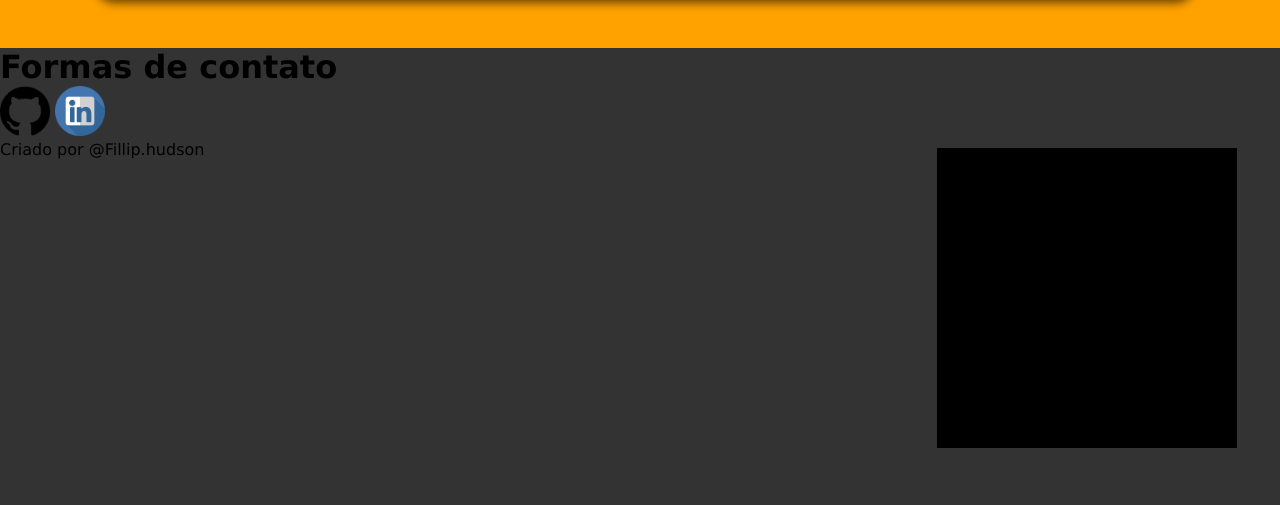
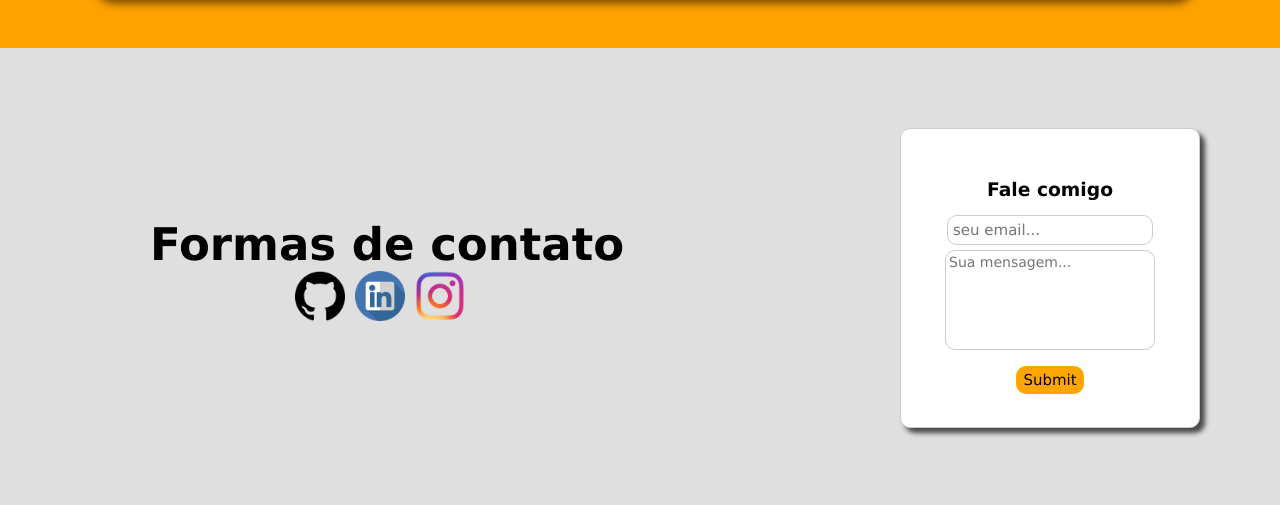
Before and after one commit to DevFillip/Site-Portfolio, a plain HTML site: page index.html in a window 1280 px wide. Shown: the part 1728-2233 px from the top of the page. Drawn offline with Linux system fonts and the light colour scheme.

Commit message:
html e css estrutural colocado

```diff
--- a/index.html
+++ b/index.html
@@ -90,19 +90,25 @@
     <div class="formas-contatos">
         <div class="formas-de-contato">
             <h1>Formas de contato</h1>
-            <img src="/imagens/github.png" alt="">
-            <img src="/imagens/linkedin.png" alt="">
-            <p>Criado por @Fillip.hudson</p>
+            <a href="https://github.com/DevFillip" target="_blank"><img src="/imagens/github.png" alt="" id="manipular"></a>
+            <a href="https://www.linkedin.com/in/fillip-hudson-8455b5235/" ><img src="/imagens/linkedin.png" alt=""></a>
+            <a href="https://www.instagram.com/fillip.hudson/" target="_blank"><img src="/imagens/instaicon.png" alt=""></a>
         </div>
 
         <div class="fale-comigo">
-
+            <h3>Fale comigo</h3>
+            <input type="email" placeholder="seu email...">
+            <textarea name="" id="" cols="30" rows="10" placeholder="Sua mensagem..."></textarea>
+            <br>
+            <input type="submit">
         </div>
 
 
     </div><!--formas-contatos - algumas maneiras de me contatarem e aqui vai estar o "footer" também, dizendo quem criou e etc.-->
 
-
+    <footer>
+        <p>Criado por @Fillip.hudson</p>
+    </footer>
 
     <script src="script.js"></script>
 </body>
--- a/style.css
+++ b/style.css
@@ -226,19 +226,93 @@
 .formas-contatos{
     display: flex;
     width: 100%;
-    background-color: #333;
-    height: 500px;
+    background-color: rgb(223, 223, 223);
+
 }
 
 .formas-de-contato img{
     max-width: 50px;
+    cursor: pointer;
+    margin-left: 5px;
+}
+
+.formas-de-contato a:nth-of-type(1) {
+    max-width: 50px;
+    cursor: pointer;
+    margin-left: 290px;
+}
+
+.formas-de-contato h1{
+    padding-left: 150px;
+    padding-top: 170px;
+    width: 700px;
+    font-size: 45px;
+}
+
+.fale-comigo{
+    background-color: rgb(255, 255, 255);
+    height: 300px;
+    border-radius: 10px;
+    border: 1px solid #ccc;
+    box-shadow: 5px 5px 5px rgba(0, 0, 0, 0.679);
+    width: 300px;
+    margin-left: 200px;
+    margin-top: 80px;
+    margin-right: 80px;
+    margin-bottom: 80px;
+    text-align: center;
+}
+
+.fale-comigo h3{
+    padding-top: 50px;
 
 }
 
-.fale-comigo{
-    background-color: black;
-    height: 300px;
-    width: 300px;
-    margin-left: 600px;
-    margin-top: 100px;
+.fale-comigo input[type="email"]{
+    margin-top: 15px;
+    padding: 5px;
+    border-radius: 10px;
+    border: none;
+    border: 1px solid #ccc;
+    outline: 0;
+    font-size: 15px;
+
 }
+
+.fale-comigo textarea{
+    margin-top: 5px;
+    border: none;
+    border: 1px solid #ccc;
+    border-radius: 10px;
+    height: 100px;
+    outline: 0;
+    width: 210px;
+    resize: none;
+    padding: 3px;
+    font-size: 14px;
+}
+
+.fale-comigo input[type="submit"]{
+    margin-top: 12px;
+    padding: 5px 7px;
+    border-radius: 10px;
+    border: none;
+    outline: 0;
+    font-size: 15px;
+    cursor: pointer;
+    background-color: orange;
+}
+
+.fale-comigo input[type="submit"]:hover{
+    background-color: red;
+    color: white;
+}
+
+footer p{
+    color: white;
+    font-weight: 700;
+    padding: 10px;
+    background-color: rgb(19, 19, 19);
+    text-align: center;
+
+}
```
Also changed, not shown: imagens/instaicon.png (added).
